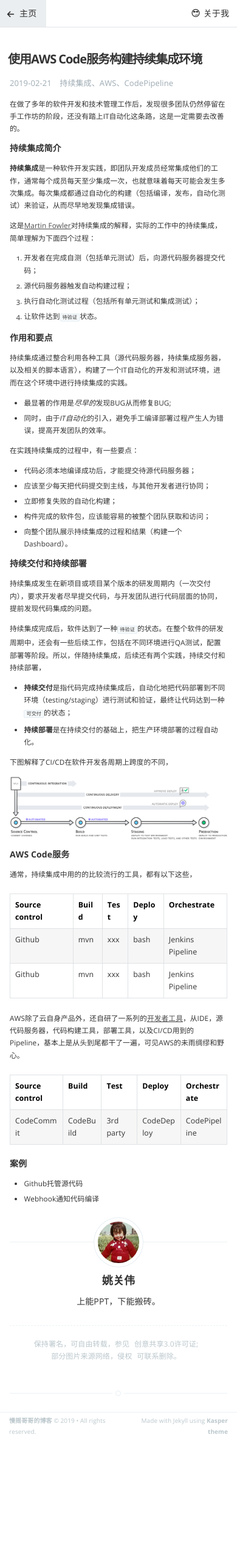
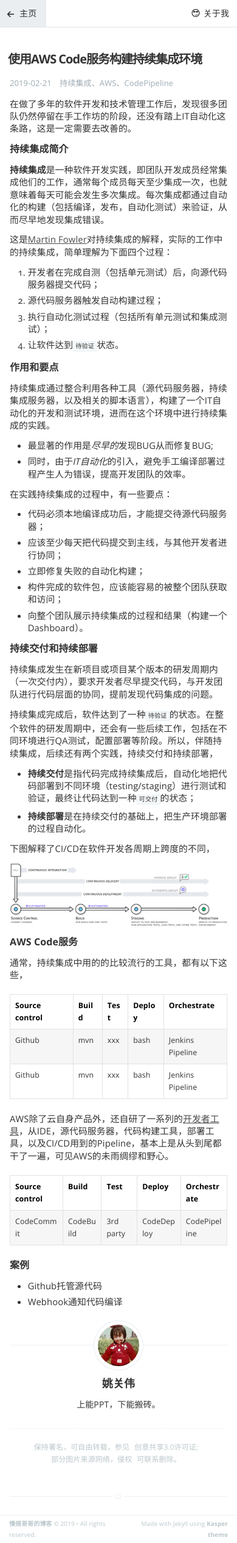
Before and after one commit to aaronyao/aaronyao.github.io, a Jekyll site: the page built from _posts/2019-02-21-continuously-integration-by-aws-code-service.markdown, in a window 390 px wide. Shown: the whole page at 61% size. Built offline with Jekyll 4.4.1, drawn with Linux system fonts in a browser that asks for light colours; before the commit the page ends 2361 px from its top, so only the background shows below that.

Commit message:
Update theme.

```diff
--- a/assets/css/screen.css
+++ b/assets/css/screen.css
@@ -1613,7 +1613,7 @@
     }
 
     p, ul, ol, dl {
-        font-size: 0.95em;
+        font-size: 1.2em;
         margin: 1.25rem 0;
     }
 
@@ -1635,29 +1635,29 @@
     }
 
     h1 {
+        font-size: 2.4rem;
+        letter-spacing: -1px;
+    }
+
+    h2 {
         font-size: 2.2rem;
-        letter-spacing: -1px;
-    }
-
-    h2 {
+        letter-spacing: 0;
+    }
+
+    h3 {
         font-size: 2.0rem;
-        letter-spacing: 0;
-    }
-
-    h3 {
+    }
+
+    h4 {
         font-size: 1.8rem;
     }
 
-    h4 {
+    h5 {
         font-size: 1.6rem;
     }
 
-    h5 {
+    h6 {
         font-size: 1.4rem;
-    }
-
-    h6 {
-        font-size: 1.2rem;
     }
 
     body:not(.post-template) .post-title {
```
